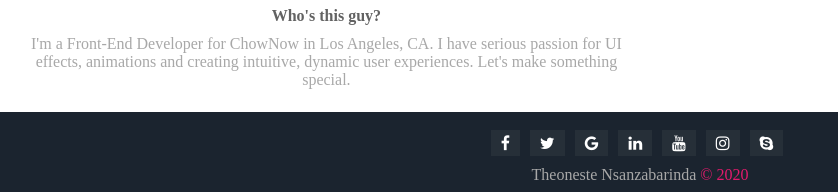
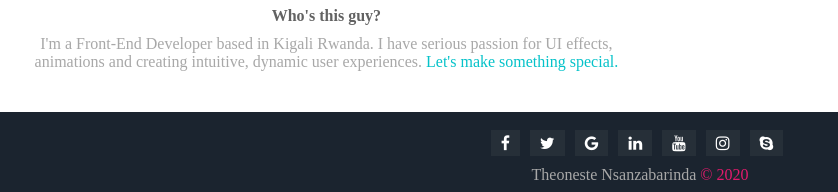
Before and after one commit to Theoneste1/My-Brand-Theoneste, a plain HTML site: page UI/about-page/index.html in a window 1280 px wide. Shown: the part 608-800 px from the top of the page, 0-838 px from the left. Drawn offline with Linux system fonts and the light colour scheme.

```diff
--- a/UI/about-page/about.css
+++ b/UI/about-page/about.css
@@ -182,6 +182,11 @@
   width: 50%;
   height: 400px;
   flex-direction: column;
+}
+
+p a{
+  text-decoration: none;
+  color:#05C2C9;
 }
 
 .thecourses-skills{
--- a/UI/about-page/index.html
+++ b/UI/about-page/index.html
@@ -30,7 +30,7 @@
                                 <li><a class="active" href="./index.html">About</a></li>
                                 <li><a href="../portfolio-page/index.html">Portfolio</a></li>
                                 <li><a href="../blog-page/index.html">Blog</a></li>
-                                <li><a href="./index.html">Contact</a></li>
+                                <li><a href="../contact-page/index.html">Contact</a></li>
                             </ul>
                         </nav>
                     </header>
@@ -106,10 +106,12 @@
                                         <h2>Who's this guy?</h2>
                                     </div>
                                     <p>
-                                        I'm a Front-End Developer for ChowNow in Los Angeles, CA.
+                                        I'm a Front-End Developer  based in Kigali Rwanda.
                                         I have serious passion for UI effects, animations and creating intuitive,
                                         dynamic user experiences.
-                                        Let's make something special.
+                                        <a href="../contact-page/index.html">
+                                        <span id="contact-part">Let's make something special. </span>
+                                    </a>
                                     </p>
                                 </div>
 
```
